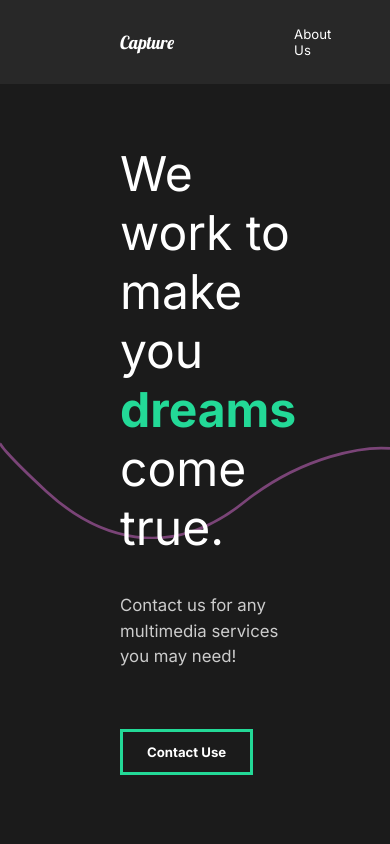
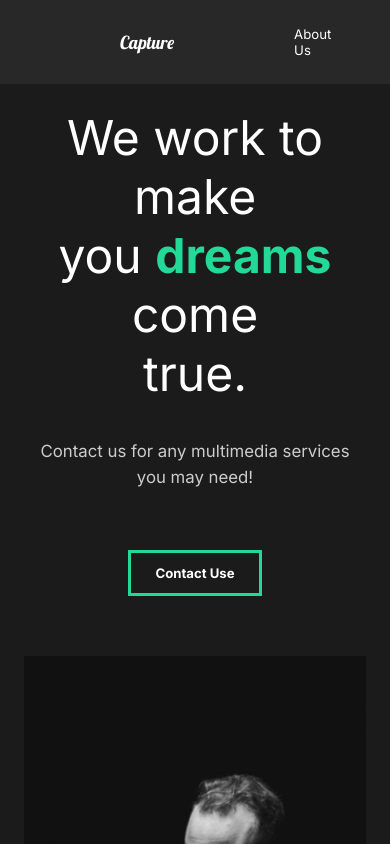
Before and after one commit to DVarner94/capture, a React (Create React App) app: page / in a window 390 px wide. Shown: the top 844 px of the page. Built offline with nearby package versions, Linux system fonts and the light colour scheme.

Commit message:
mobile styling

```diff
--- a/src/styles.js
+++ b/src/styles.js
@@ -1,14 +1,15 @@
 import styled from 'styled-components';
+import { motion } from 'framer-motion';
 
-export const About = styled.div`
+export const About = styled(motion.div)`
     min-height: 90vh;
     display: flex;
     align-items: center;
     justify-content: space-between;
     padding: 5rem 10rem;
     color: white;
-    @media(max-width){
-        display:block;
+    @media(max-width: 1300px){
+        display: block;
         padding: 2rem 2rem;
         text-align: center;
     }
```
